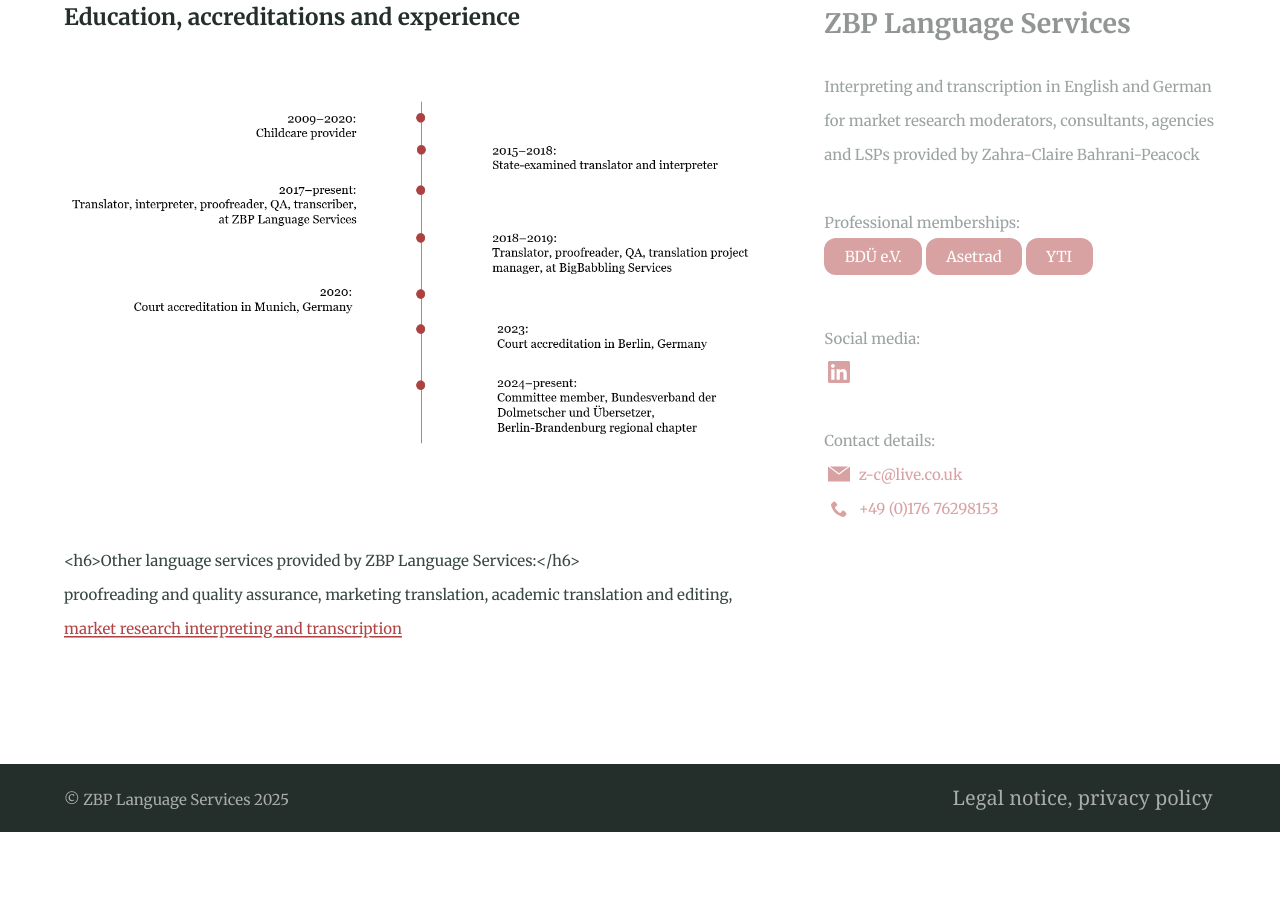
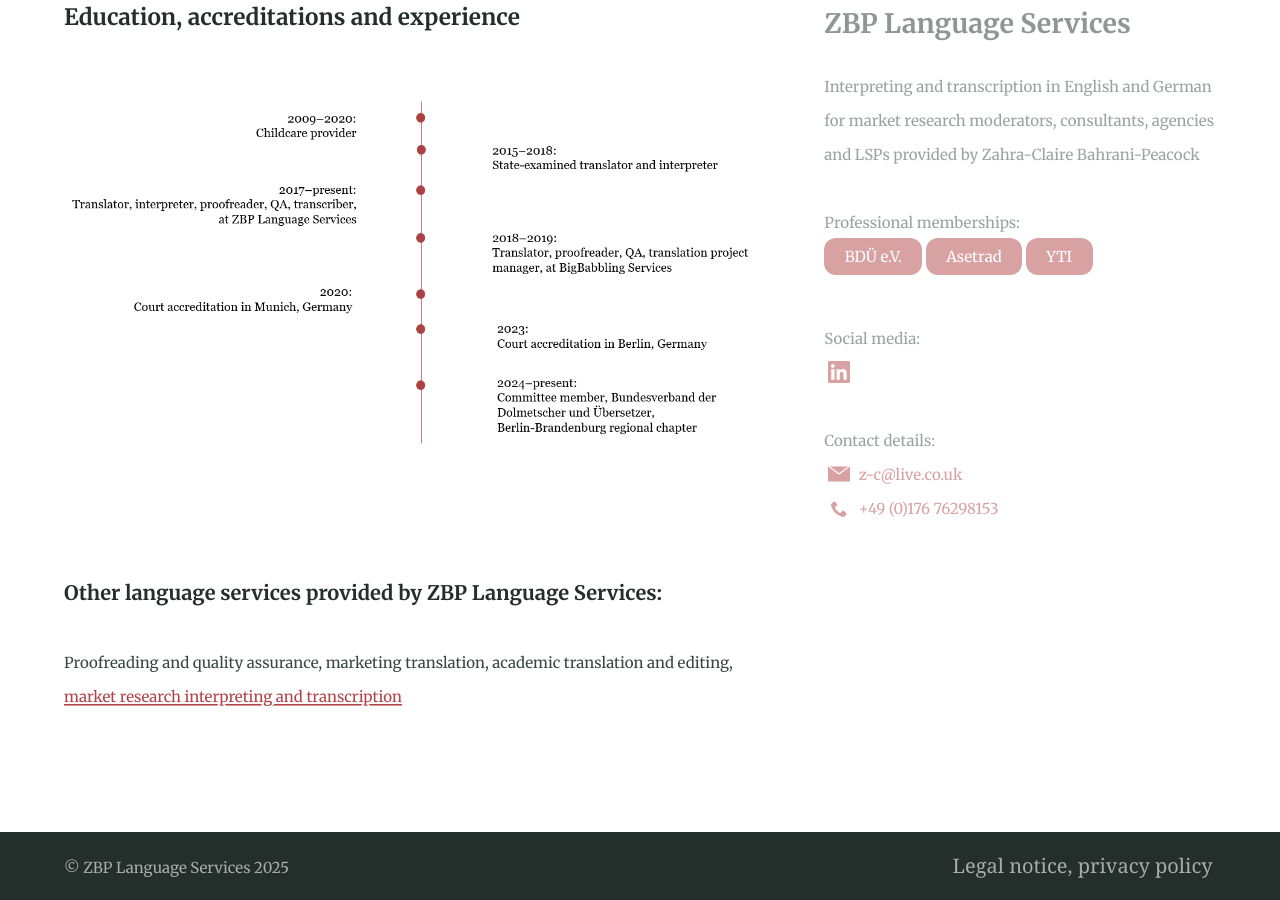
Before and after one commit to Website-2/certified.zbp-language-services.github.io, a Jekyll site: the page built from about.md, in a window 1280 px wide and 900 px high, scrolled down 1854 px. Built offline with Jekyll 4.4.1, drawn with Linux system fonts in a browser that asks for light colours; before the commit the page ends 2686 px from its top, so only the background shows below that.

Commit message:
Text update

```diff
--- a/about.md
+++ b/about.md
@@ -25,6 +25,6 @@ Are you looking for a translator or interpreter to help with document translatio
 <br>
 {% include figure.html image="/assets/CV timeline.png" position="center" %}
 <br><br>
-<small><h6>Other language services provided by ZBP Language Services:</h6><br>
-proofreading and quality assurance, marketing translation, academic translation and editing,  <a href="https://www.zbp-language-services.com/" target="_blank" title="market research interpreting and transcription">market research interpreting and transcription</a></small>
+<h6>Other language services provided by ZBP Language Services:</h6><br>
+<small>Proofreading and quality assurance, marketing translation, academic translation and editing,  <a href="https://www.zbp-language-services.com/" target="_blank" title="market research interpreting and transcription">market research interpreting and transcription</a></small>
 <br><br><br>
```
